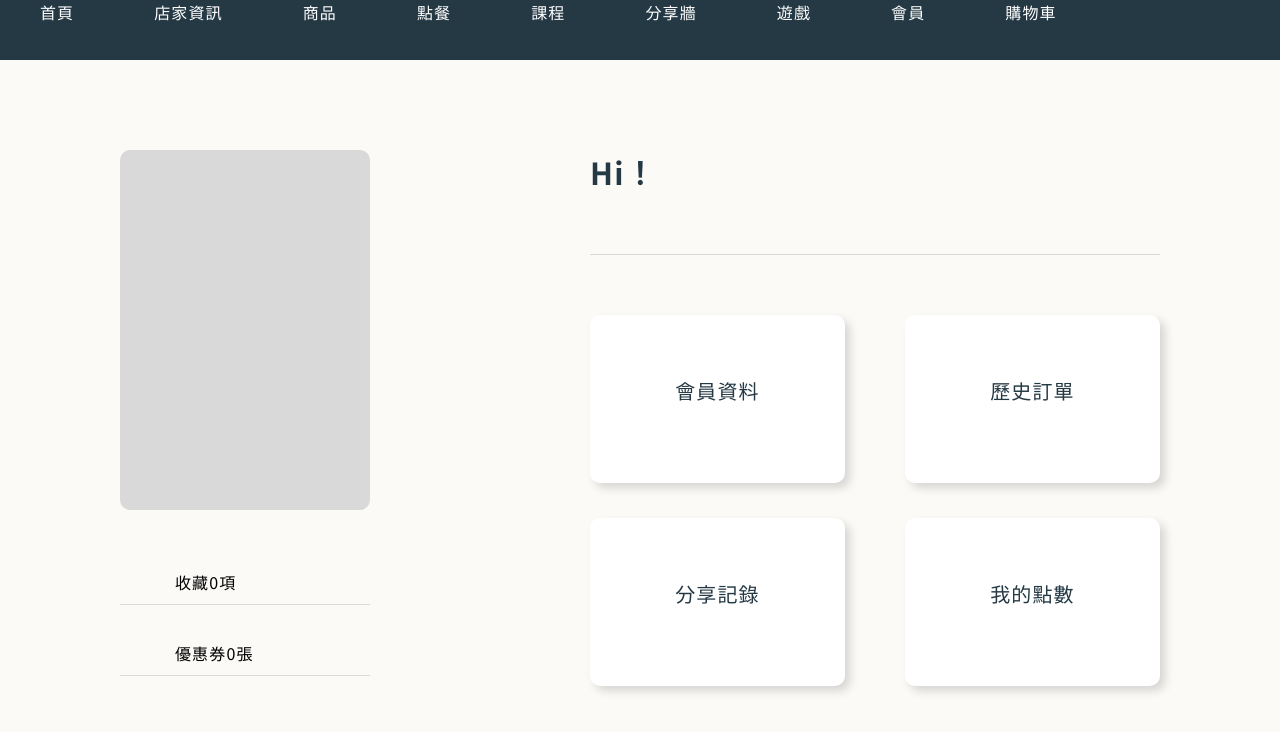
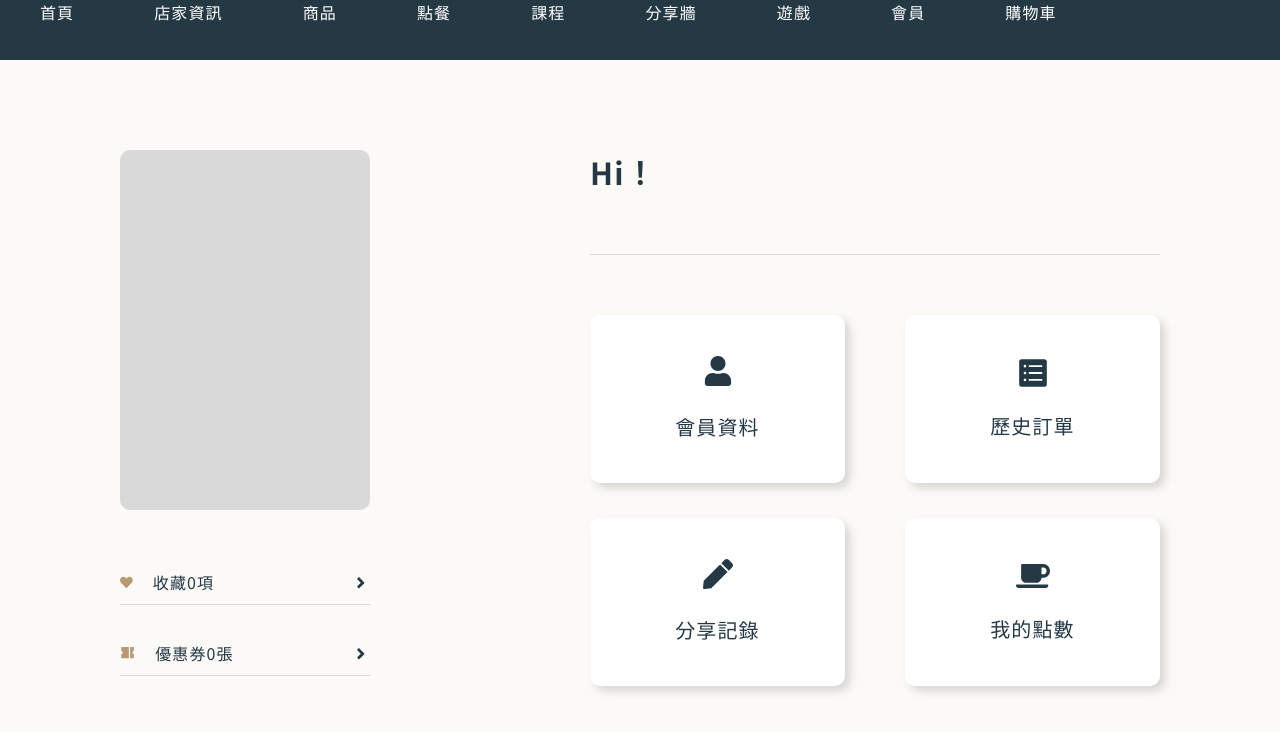
Before and after one commit to hunter850/coffee_react, a React (Create React App) app: page /member in a window 1280 px wide. Shown: the top 732 px of the page. Built offline with nearby package versions, Linux system fonts and the light colour scheme; what react-chatbot-kit would draw is missing.

Commit message:
add react icons & css adjust

```diff
--- a/src/component/Member/components/LoginMain/LoginMain.css
+++ b/src/component/Member/components/LoginMain/LoginMain.css
@@ -57,6 +57,7 @@ body {
     border: 1px solid var(--gray);
     padding: 0 3rem;
     font-size: 1rem;
+    letter-spacing: 0.15rem;
 }
 .lg-field:focus{
     outline: none;
--- a/src/component/Member/components/LoginMain/LoginMain.js
+++ b/src/component/Member/components/LoginMain/LoginMain.js
@@ -6,6 +6,10 @@ import { useState, useEffect, useRef,useContext } from "react";
 import Modal from "../../../Modal/Modal";
 import { login,signUp } from "../../../../config/api-path";
 import "./LoginMain.css";
+
+import { FaUser } from "react-icons/fa";
+import { FaUserPlus } from "react-icons/fa";
+import { FaLock } from "react-icons/fa";
 
 import AuthContext from "../../AuthContext";
 
@@ -175,7 +179,7 @@ function LoginMain() {
                             <input type="text" name="name" id="member_name" value={myform.member_name} onChange={changeFields} className="lg-field" placeholder="姓名" required/>
                             <p className="lg-field-err">{nameErrors.name}</p>
                             <div className="icon">
-                                <i className="fa-solid fa-user"></i>
+                                <FaUser/>
                             </div>
                         </div>
 
@@ -183,7 +187,7 @@ function LoginMain() {
                             <input type="text" name="account" id="member_account" value={myform.member_account} onChange={changeFields} className="lg-field" placeholder="請輸入帳號" required/>
                             <p className="lg-field-err">{accountErrors.account}</p>
                             <div className="icon">
-                                <i className="fa-solid fa-user-plus"></i>
+                                <FaUserPlus size={'1.15rem'}/>
                             </div>
                         </div>
 
@@ -191,7 +195,7 @@ function LoginMain() {
                             <input type="password" name="password" id="member_password" value={myform.member_password} onChange={changeFields} className="lg-field" placeholder="請輸入密碼" required/>
                             <p className="lg-field-err">{passwordErrors.password}</p>
                             <div className="icon">
-                                <i className="fa-solid fa-lock"></i>
+                                <FaLock/>
                             </div>
                         </div>
                     </div>
--- a/src/routes/member/Member.css
+++ b/src/routes/member/Member.css
@@ -39,6 +39,7 @@ body{
 .mc-like, .mc-coupon{
     position: relative;
     display: flex;
+    align-items: center;
     border-bottom: 1px solid var(--gray);
     margin-bottom: 36px;
     padding-bottom: 10px;
@@ -46,13 +47,14 @@ body{
 
 }
 .mc-like>p, .mc-coupon>p{
+    color: var(--blue);
     margin-left: 20px;
 
 }
-.fa-angle-right{
+/* .fa-angle-right{
     position: absolute;
     right: 0px;
-}
+} */
 .mc-menu-wrap{
     width: 570px;
     display: flex;
@@ -94,9 +96,9 @@ body{
     transition: .3s;
     box-shadow: 5px 5px 5px 0px rgb(0,0,0,0.4);
 }
-.mc-menu>i{
+/* .mc-menu>i{
     font-size: 2.5rem;
-}
+} */
 .mc-menu::after{
     display:block;
     margin-top: 20px;
@@ -105,11 +107,13 @@ body{
     content:"會員資料";
 }
 .mc-menu:nth-child(2)::after{
+    margin-top: 15px;
     content:"歷史訂單";
 }
 .mc-menu:nth-child(3)::after{
     content:"分享記錄";
 }
 .mc-menu:nth-child(4)::after{
+    margin-top: 15px;
     content:"我的點數";
 }
--- a/src/routes/member/Member.js
+++ b/src/routes/member/Member.js
@@ -7,6 +7,14 @@ import AuthContext from "../../component/Member/AuthContext";
 
 import NavBar from "../../component/NavBar";
 import "./Member.css";
+
+import { FaUser } from "react-icons/fa";
+import { IoIosListBox } from "react-icons/io";
+import { FaPen } from "react-icons/fa";
+import { FaCoffee } from "react-icons/fa";
+import { FaHeart } from "react-icons/fa";
+import { RiCoupon2Fill } from "react-icons/ri";
+import { FaAngleRight } from "react-icons/fa";
 
 function Member() {
 
@@ -20,14 +28,14 @@ function Member() {
                     <div className="wrap-right">
                         <div className="mc-card"></div>
                         <div className="mc-like">
-                            <i className="fa-solid fa-heart"></i>
+                            <FaHeart size={'0.8rem'} style={{"color":"rgb(183, 153, 115)"}}/>
                             <p>收藏<span>0</span>項</p>
-                            <i className="fa-solid fa-angle-right"></i>
+                            <FaAngleRight size={'1.1rem'} style={{"color":"rgb(37, 57, 69)","position":"absolute","right":"0","top":"4"+"px"}}/>
                         </div>
                         <div className="mc-coupon">
-                            <i className="fa-solid fa-heart"></i>
+                            <RiCoupon2Fill size={'0.95rem'} style={{"color":"rgb(183, 153, 115)"}}/>
                             <p>優惠券<span>0</span>張</p>
-                            <i className="fa-solid fa-angle-right"></i>
+                            <FaAngleRight size={'1.1rem'} style={{"color":"rgb(37, 57, 69)","position":"absolute","right":"0","top":"4"+"px"}}/>
                         </div>
                     </div>
                     <div className="wrap-left">
@@ -36,15 +44,17 @@ function Member() {
                             <Link
                                 to={ authorized ? "/member/userinfo" : "/member/login" }>
                                 <div className="mc-menu">
-                                    <i className="fa-solid fa-user"></i>
+                                    <FaUser size={'1.5em'}/>
                                 </div>
                             </Link>
-                            <div className="mc-menu"></div>
                             <div className="mc-menu">
-                                <i className="fa-solid fa-pencil"></i>
+                                <IoIosListBox size={'1.7em'}/>
                             </div>
                             <div className="mc-menu">
-                                <i className="fa-solid fa-mug-hot"></i>
+                                <FaPen size={'1.5em'}/>
+                            </div>
+                            <div className="mc-menu">
+                                <FaCoffee size={'1.7em'}/>
                             </div>
                         </div>
                     </div>
```
